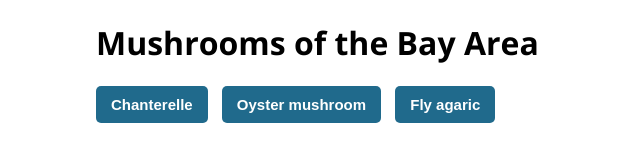
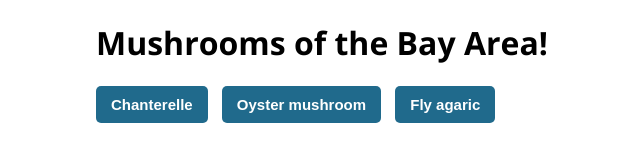
Before and after one commit to lnecheles/java, a plain HTML site: page index.html in a window 1280 px wide. Shown: the full height of the page, 294-934 px from the left. Drawn offline with nearby package versions, Linux system fonts and the light colour scheme.

Commit message:
try again

```diff
--- a/index.html
+++ b/index.html
@@ -10,7 +10,7 @@
     <script src="main.js" defer></script>
   </head>
   <body>
-    <h1>Mushrooms of the Bay Area</h1>
+    <h1>Mushrooms of the Bay Area!</h1>
 
     <div class="buttons">
       <button id="chanterelle-button" class="button">Chanterelle</button>
```
